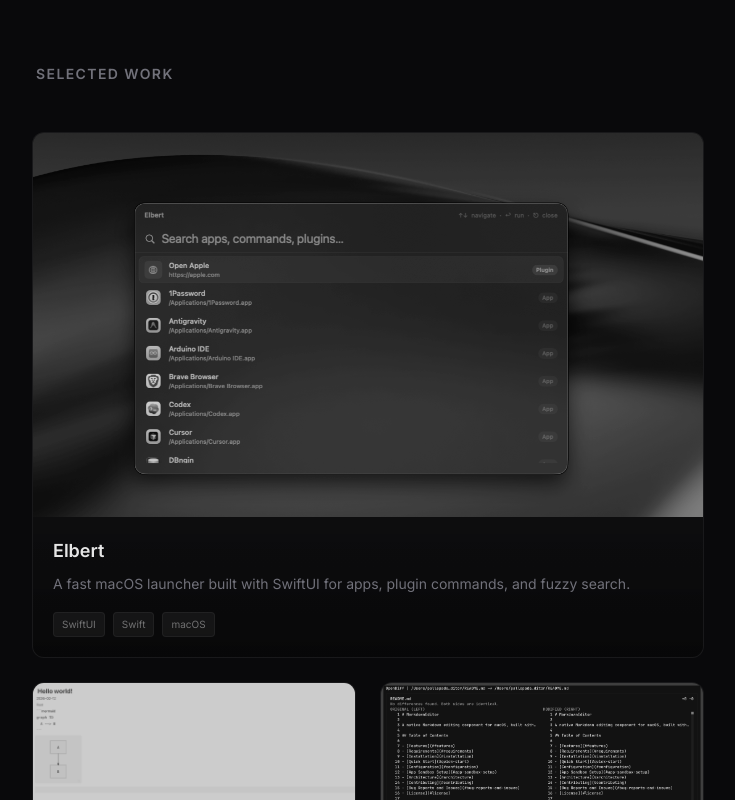
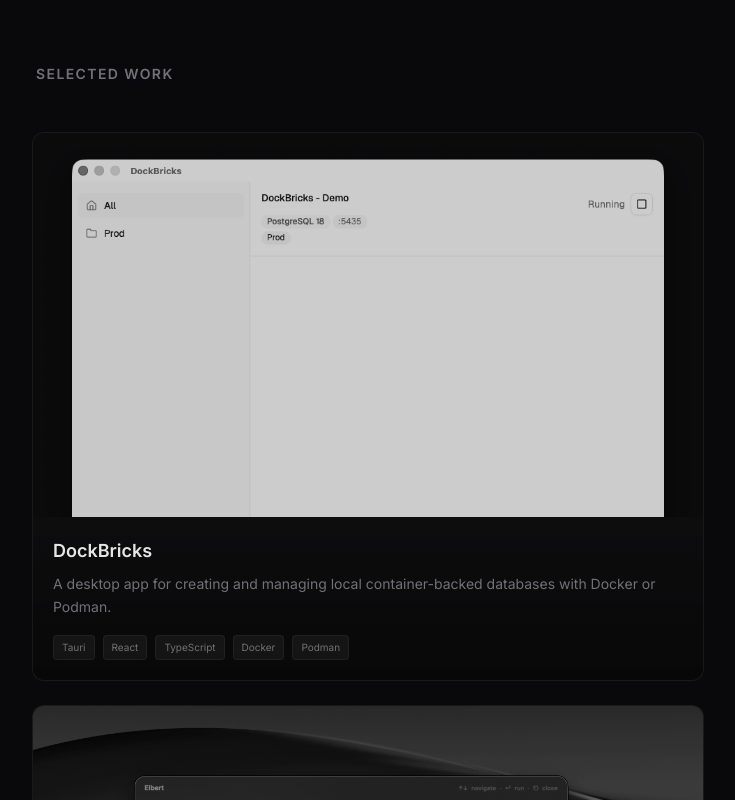
Before and after one commit to Pallepadehat/patrickjakobsen, a Next.js app: page / in a window 1280 px wide. Shown: the part 540-1340 px from the top of the page, without its empty margins (272-1007 px from the left). Built offline with nearby package versions, Linux system fonts and the light colour scheme.

Commit message:
Add DockBricks project card and image to portfolio

```diff
--- a/app/page.tsx
+++ b/app/page.tsx
@@ -48,6 +48,15 @@
 };
 
 const projects: Project[] = [
+  {
+    title: "DockBricks",
+    description:
+      "A desktop app for creating and managing local container-backed databases with Docker or Podman.",
+    tech: ["Tauri", "React", "TypeScript", "Docker", "Podman"],
+    link: "https://github.com/Pallepadehat/DockBricks",
+    image: "/dockbricks.png",
+    span: "col-span-1 md:col-span-2",
+  },
   {
     title: "Elbert",
     description:
```
Also changed, not shown: public/dockbricks.png (added).
